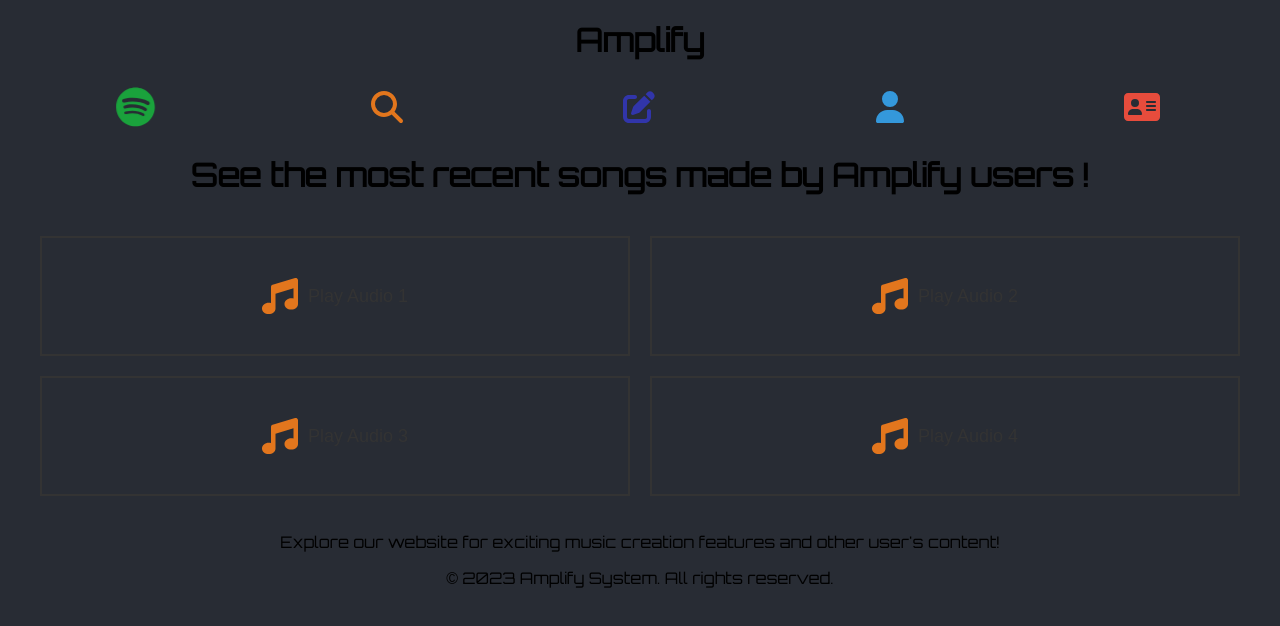
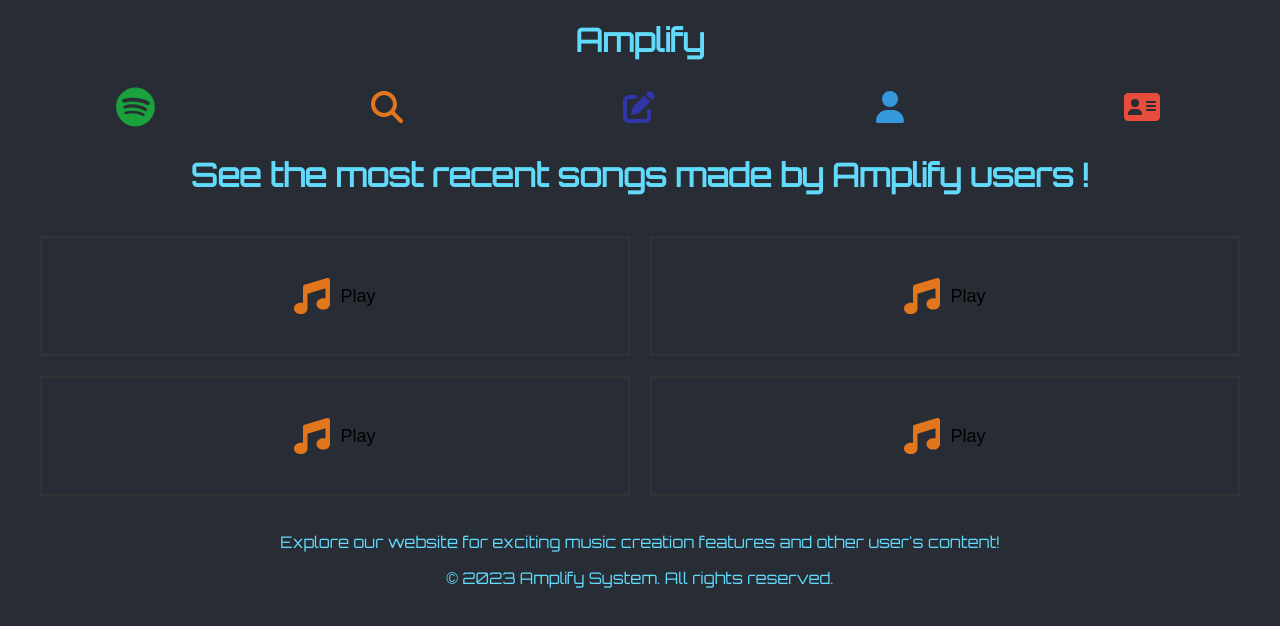
Before and after one commit to joebraha/amplify_frontend, a React (Create React App) app in the folder amp/: page / in a window 1280 px wide. Shown: the top 626 px of the page. Built offline with nearby package versions, Linux system fonts and the light colour scheme.

Commit message:
color and text change

```diff
--- a/amp/src/App.css
+++ b/amp/src/App.css
@@ -76,6 +76,7 @@ body {
 }
 .container {
   text-align: center; /* Center align the content */
+  color: #61dafb;
 }
 
 .center {
@@ -109,7 +110,6 @@ body {
   padding: 15px;
   border: 2px solid #333;
   background-color: #282c34;
-  color: #333;
   cursor: pointer;
   display: flex;
   align-items: center;
--- a/amp/src/components/DisplayWav.js
+++ b/amp/src/components/DisplayWav.js
@@ -29,7 +29,7 @@ const DisplayWav = ({ audioFiles }) => {
             <audio src={audioFile} ref={audioElems.current[index]} />
             <button className="audio-button" onClick={() => handlePlayPause(index)}>
               <FontAwesomeIcon icon={faMusic} size="2x" style={{ color: "#e2761d" }} />
-              {isplaying[index] ? "Pause" : "Play"} Audio {index + 1}
+              {isplaying[index] ? "Pause" : "Play"}
             </button>
           </div>
         ))}
--- a/amp/src/components/GetPlaylists.js
+++ b/amp/src/components/GetPlaylists.js
@@ -114,7 +114,7 @@ const SpotifyGetPlaylists = () => {
         {playlists.map((playlist, index) => (
           <li key={index} style={{ marginBottom: '10px' }}>
             {/* <strong>Name: </strong>{playlist.name} <br /> */}
-            <button onClick={() => handleGenreClick(playlist.genre)} style={{ border: 'none', backgroundColor: 'transparent', cursor: 'pointer', textDecoration: 'underline' }}>
+            <button onClick={() => handleGenreClick(playlist.genre)} style={{ border: 'none', backgroundColor: 'transparent', cursor: 'pointer', textDecoration: 'underline', color: "#61dafb"}}>
               {playlist.name}
             </button>
           </li>
```
Also changed, not shown: 1 other file (tests, documents, lock files or other folders).
